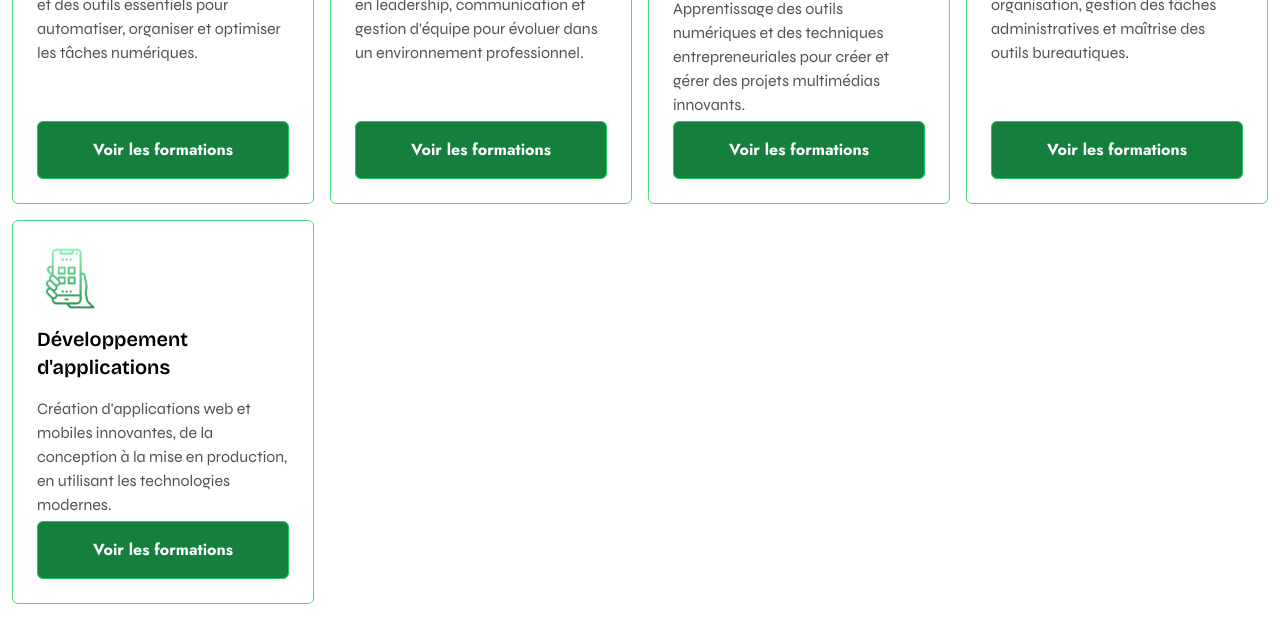
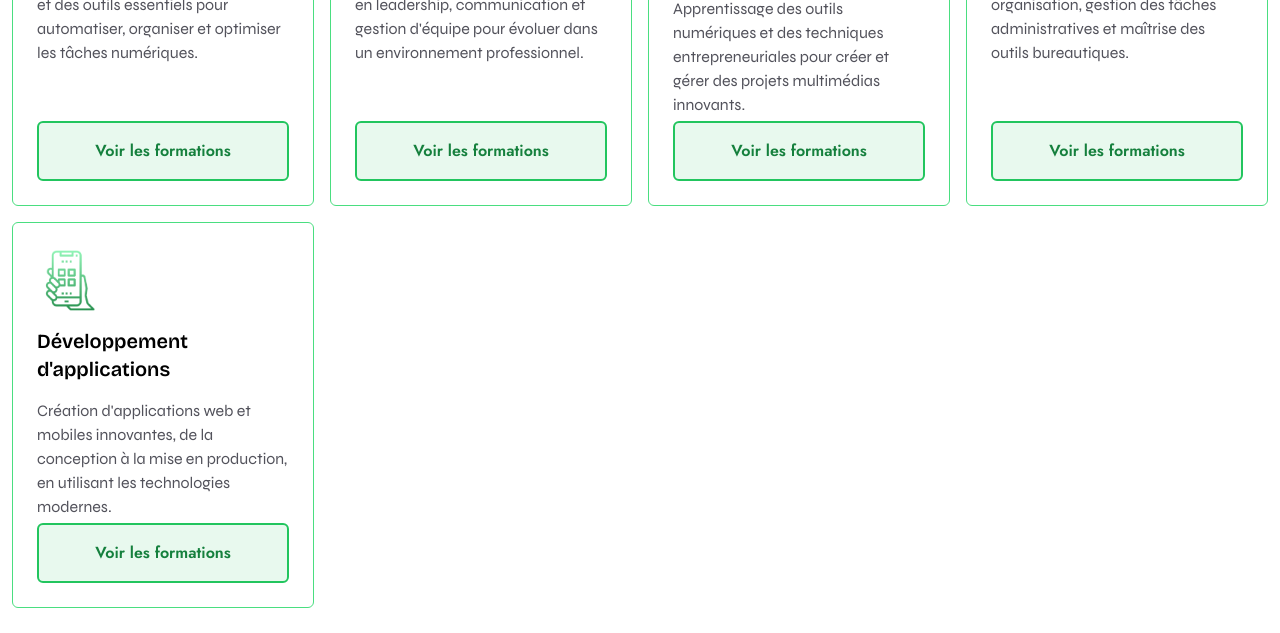
Before and after one commit to MnD3v/cabinet-acte, a Next.js app: page / in a window 1280 px wide. Shown: the part 1720-2353 px from the top of the page. Built offline with nearby package versions, Linux system fonts and the light colour scheme; a web font is replaced by a local one.

Commit message:
s commit

```diff
--- a/src/app/components/services.tsx
+++ b/src/app/components/services.tsx
@@ -81,8 +81,8 @@ const Services = () => {
                                     <p className='text-xl text-black font-semibold font-bricolage'>{element.titre}</p>
                                     <p className='text-zinc-600'>{element.description}</p>
                                 </div>
-                                <Link href={"/formations/" + element.link} className='text-center font-jost font-bold text-white hover:text-green-700  w-full px-6 py-4 mt-1
-                                bg-green-700 hover:bg-white rounded-md border border-green-500'>Voir les formations</Link>
+                                <Link href={"/formations/" + element.link} className='text-center font-jost font-semibold text-green-700 hover:text-green-700  w-full px-6 py-4 mt-1
+                                bg-green-500/10 hover:bg-white rounded-md border-2 border-green-500'>Voir les formations</Link>
 
                             </div>
                         </motion.a>
```
